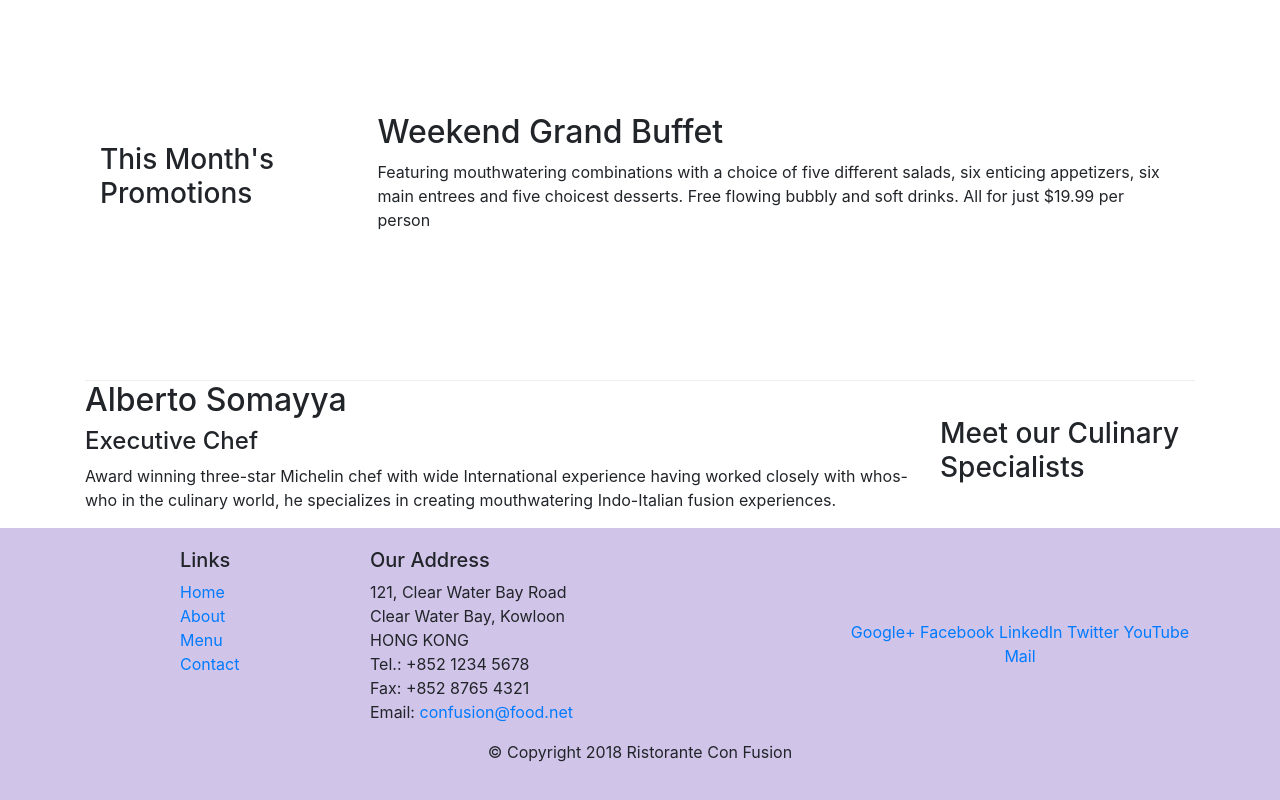
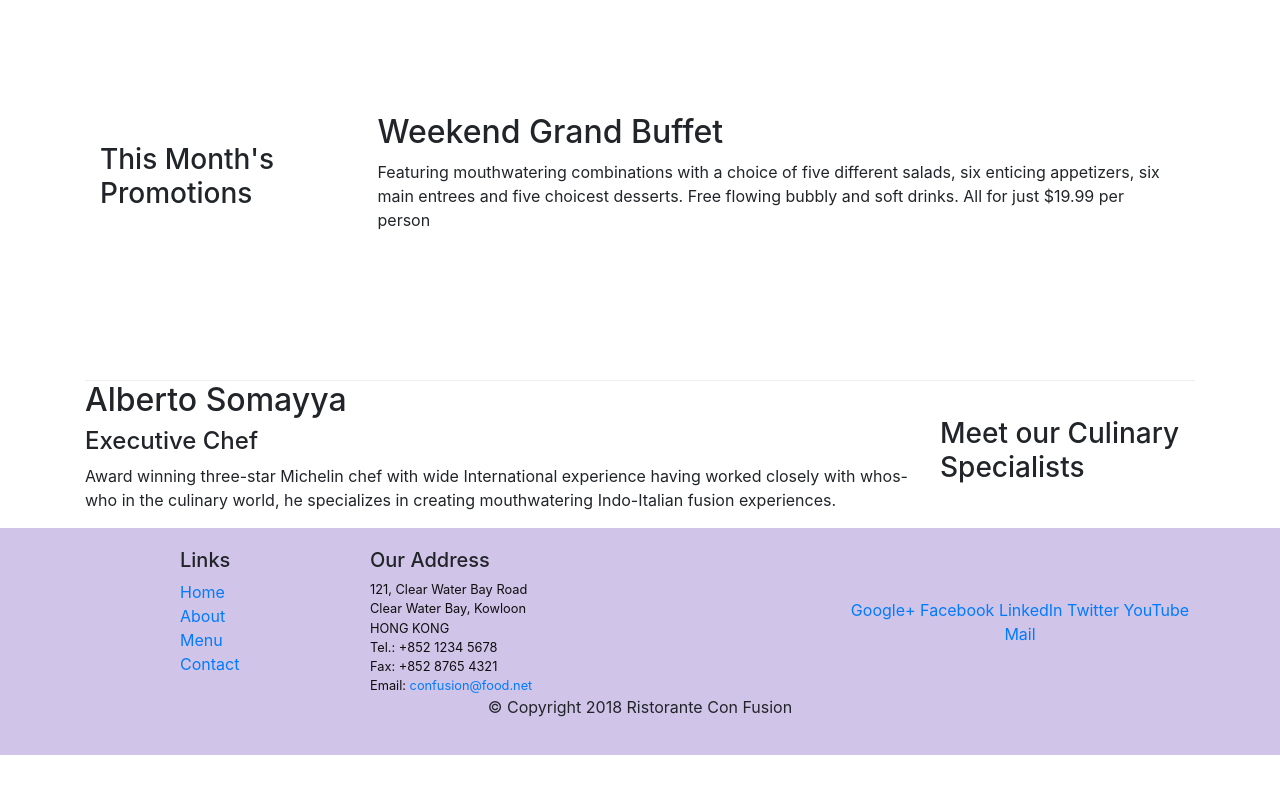
Before and after one commit to iftkhr/intro2bootstrap, a website: page index.html in a window 1280 px wide. Shown: the part 983-1783 px from the top of the page. After the commit the page ends 1738 px from the top, so only its background shows below. Drawn offline with nearby package versions, Linux system fonts and the light colour scheme.

Commit message:
Bootstrap 2updated

```diff
--- a/css/style.css
+++ b/css/style.css
@@ -19,7 +19,7 @@
     background: #9575CD;
     color: floralwhite;
 }
-.address{
+address{
     font-size: 80%;
     margin: 0px;
     color: #0f0f0f;
```
